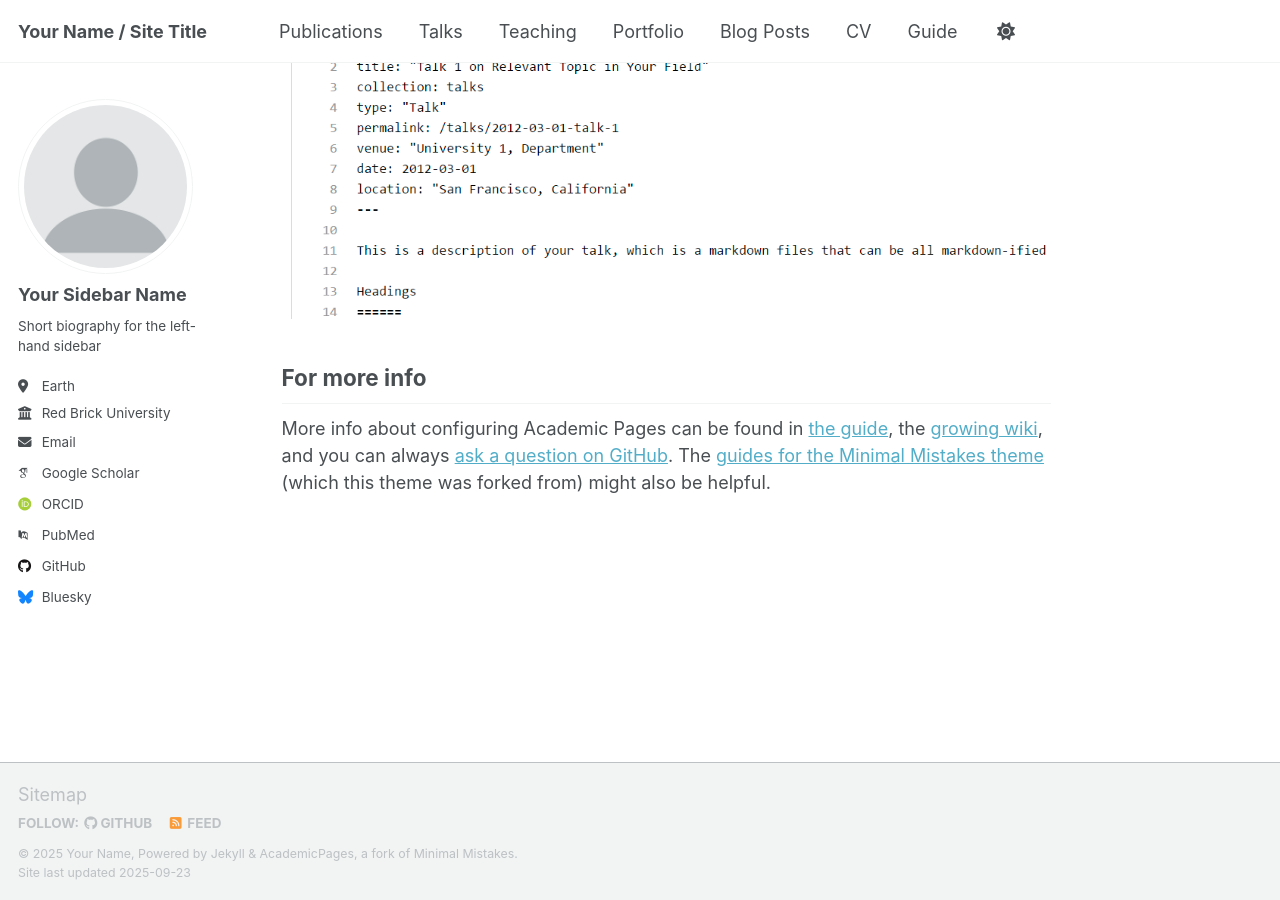
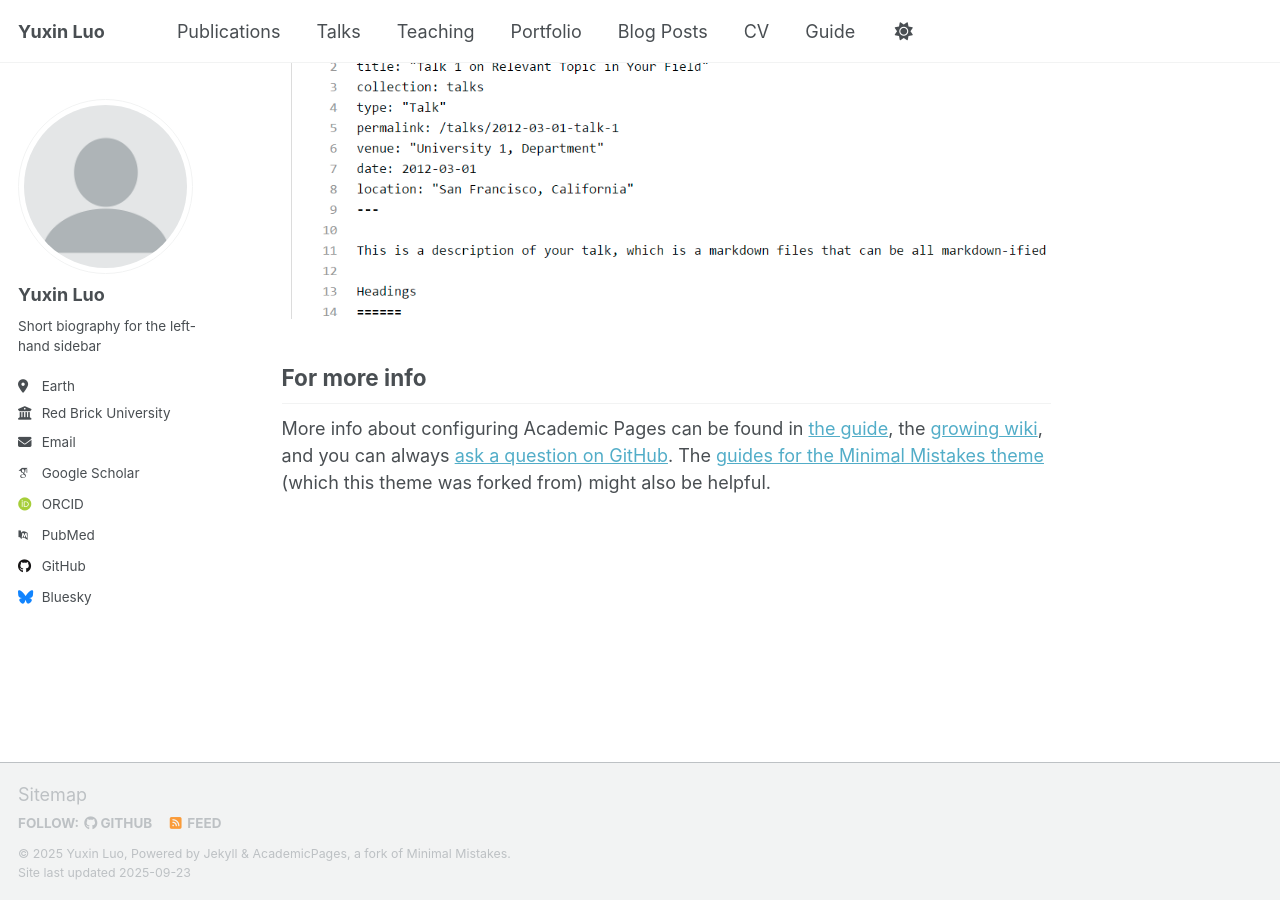
Before and after one commit to yu-xin-luo/yu-xin-luo.github.io, a Jekyll site: the page built from _pages/about.md, in a window 1280 px wide and 900 px high, scrolled down 2880 px. Built offline with Jekyll 4.4.1, drawn with Linux system fonts in a browser that asks for light colours; some web fonts are replaced; a script that is not in the unit is left out.

Commit message:
_config.yml

```diff
--- a/_config.yml
+++ b/_config.yml
@@ -9,11 +9,11 @@
 # Basic Site Settings
 locale                   : "en-US"
 site_theme               : "default" # Currently available options are "default", "air"
-title                    : "Your Name / Site Title"
+title                    : "Yuxin Luo"
 title_separator          : "-"
-name                     : &name "Your Name"
+name                     : &name "Yuxin Luo"
 description              : &description "Your Name's academic portfolio"   # Update this with a general description of your site, this is the default if not overridden by a page
-url                      : https://academicpages.github.io # The base hostname & protocol for your site e.g. "https://[your GitHub username].github.io",
+url                      : https://yu-xin-luo.github.io # The base hostname & protocol for your site e.g. "https://[your GitHub username].github.io",
                                                            # or if you already have some other page hosted on Github then use "https://[your GitHub username].github.io/[Your Repo Name]"
 baseurl                  : "" # the subpath of your site, e.g. "/blog"
 repository               : "academicpages/academicpages.github.io"
@@ -24,8 +24,8 @@ repository               : "academicpages/academicpages.github.io"
 author:
   # Biographic information
   avatar           : "profile.png"
-  name             : "Your Sidebar Name"
-  pronouns         : # example: "she/her"
+  name             : "Yuxin Luo"
+  pronouns         : # example: "he/him"
   bio              : "Short biography for the left-hand sidebar"
   location         : "Earth"
   employer         : "Red Brick University"
```
